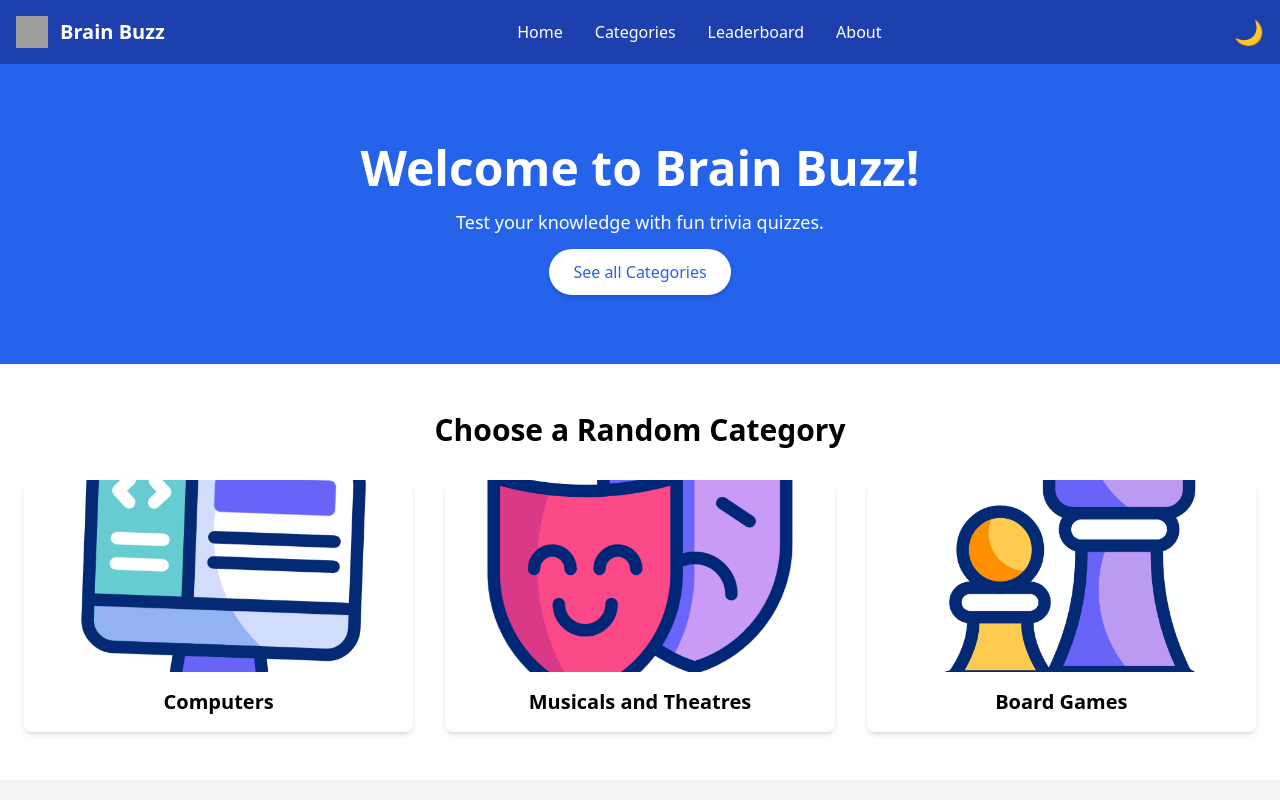
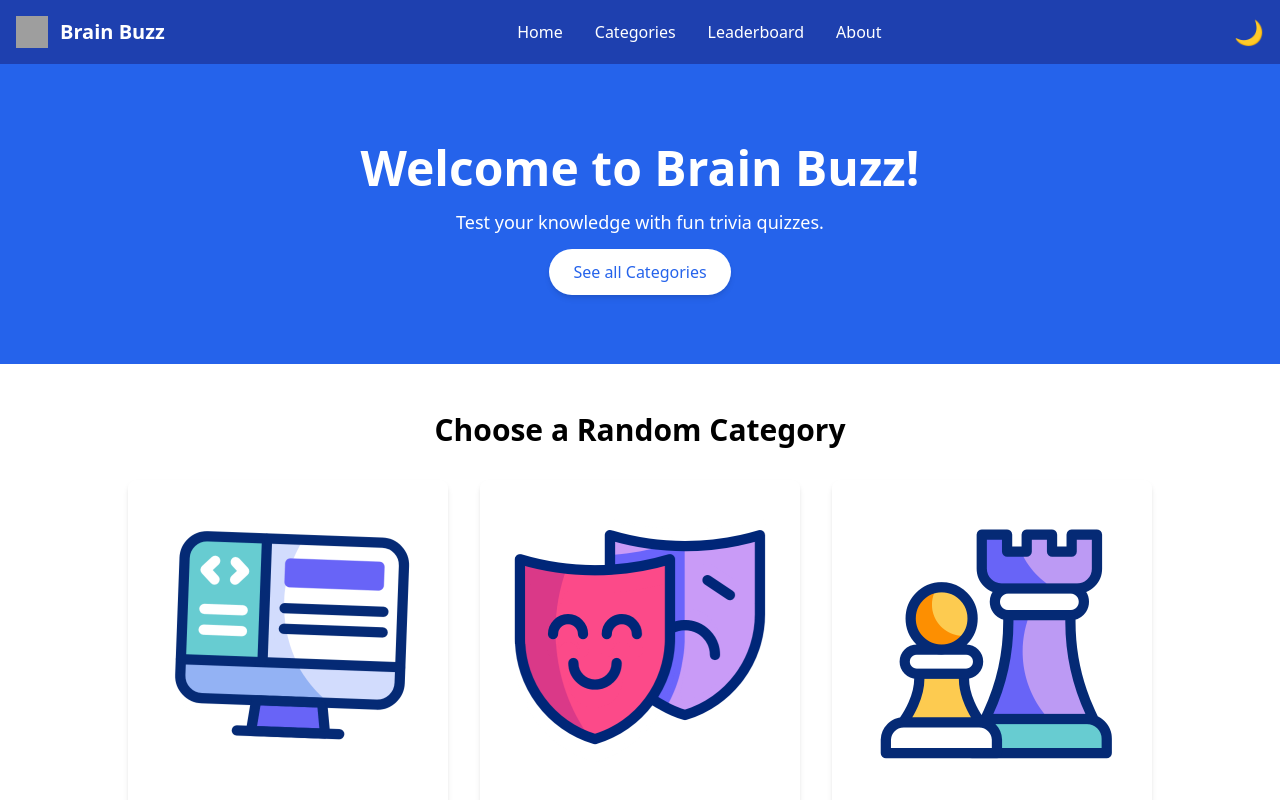
Before and after one commit to hanishjierdh256/brain-buzz, a Next.js app: page / in a window 1280 px wide. Shown: the top 800 px of the page. Built offline with nearby package versions, Linux system fonts and the light colour scheme; grey boxes are pictures that could not be loaded.

Commit message:
fixed bugs

```diff
--- a/app/about-page/page.js
+++ b/app/about-page/page.js
@@ -43,7 +43,7 @@ export default function About() {
             {/* Team Section */}
             <section className="container mx-auto px-6 py-12">
                 <h2 className="text-3xl font-bold text-center mb-6">Meet the Developer</h2>
-                <div className="grid grid-cols-1 w-96 gap-8">
+                <div className="max-w-5xl mx-auto grid grid-cols-1 w-96 gap-8">
                     {[
                         { name: 'Hanish Jierdh', role: 'Developer', image: '/images/profile.png' },
                     ].map((member, index) => (
--- a/app/categories-page/page.js
+++ b/app/categories-page/page.js
@@ -14,7 +14,7 @@ export default function Categories() {
 
       {/* Categories Grid */}
       <main className="flex-grow container mx-auto px-6 py-12">
-        <div className="grid grid-cols-1 sm:grid-cols-2 md:grid-cols-3 gap-8">
+        <div className="max-w-5xl mx-auto grid grid-cols-1 sm:grid-cols-2 md:grid-cols-3 gap-8">
           {categories.map((category) => (
             <div
               key={category.id}
--- a/app/leaderboard-page/page.js
+++ b/app/leaderboard-page/page.js
@@ -24,7 +24,7 @@ export default function Leaderboard() {
             <p>This page is not yet functional, only sample data is shown as filler.</p>
             {/* Leaderboard Table */}
             <main className="flex-grow container mx-auto px-6 py-12">
-                <div className="overflow-x-auto">
+                <div className="max-w-5xl mx-auto overflow-x-auto">
                     <table className="w-full table-auto border-collapse bg-white shadow-lg rounded-lg">
                         <thead>
                             <tr className="bg-blue-600 text-white">
--- a/app/page.js
+++ b/app/page.js
@@ -1,7 +1,17 @@
 'use client';
+import { useState, useEffect } from "react";
 import Link from "next/link";
 import categories from "./categories-page/categories.json";
+
 export default function Home() {
+  const [randomCategories, setRandomCategories] = useState([]);
+
+  useEffect(() => {
+    // Shuffle and select 3 categories on the client side
+    const shuffledCategories = [...categories].sort(() => Math.random() - 0.5).slice(0, 3);
+    setRandomCategories(shuffledCategories);
+  }, []);
+
   return (
     <div className="min-h-screen flex flex-col">
       {/* Hero Section */}
@@ -22,23 +32,30 @@ export default function Home() {
       <main className="flex-grow">
         <section className="container mx-auto px-6 py-12">
           <h2 className="text-3xl font-bold text-center mb-8">Choose a Random Category</h2>
-          <div className="grid grid-cols-1 sm:grid-cols-2 md:grid-cols-3 gap-8">
-            {categories
-              .sort(() => Math.random() - 0.5) // Shuffle the array
-              .slice(0, 3) // Take the first 3 elements
-              .map((category, index) => (
+          <div className="max-w-5xl mx-auto grid grid-cols-1 sm:grid-cols-2 md:grid-cols-3 gap-8">
+            {randomCategories.map((category, index) => (
               <div
                 key={index}
                 className="bg-white shadow-md rounded-lg overflow-hidden transform transition hover:scale-105"
               >
-                  <img src={category.image} alt={category.title} className="w-full h-48 object-cover" />
+                <div className="group relative">
+                  <img
+                    src={category.image} // This is the first static  image
+                    alt={category.title}
+                    className="w-auto h-auto inset-0 transition-all opacity-100 duration-300"
+                  />
+                  <img
+                    src={category.hoverImage} // This is the second gif image on hover
+                    alt={category.title}
+                    className="w-full h-full absolute inset-0 transition-all duration-300 opacity-0 group-hover:opacity-100"
+                  />
+                </div>
                 <div className="p-4 text-center">
                   <h3 className="text-xl font-semibold">{category.title}</h3>
                 </div>
               </div>
             ))}
           </div>
-
         </section>
       </main>
 
```
Also changed, not shown: public/images/profile.png (renamed from public/images/old_images/profile.png). Lines whose indentation alone changed are shown as unchanged.
